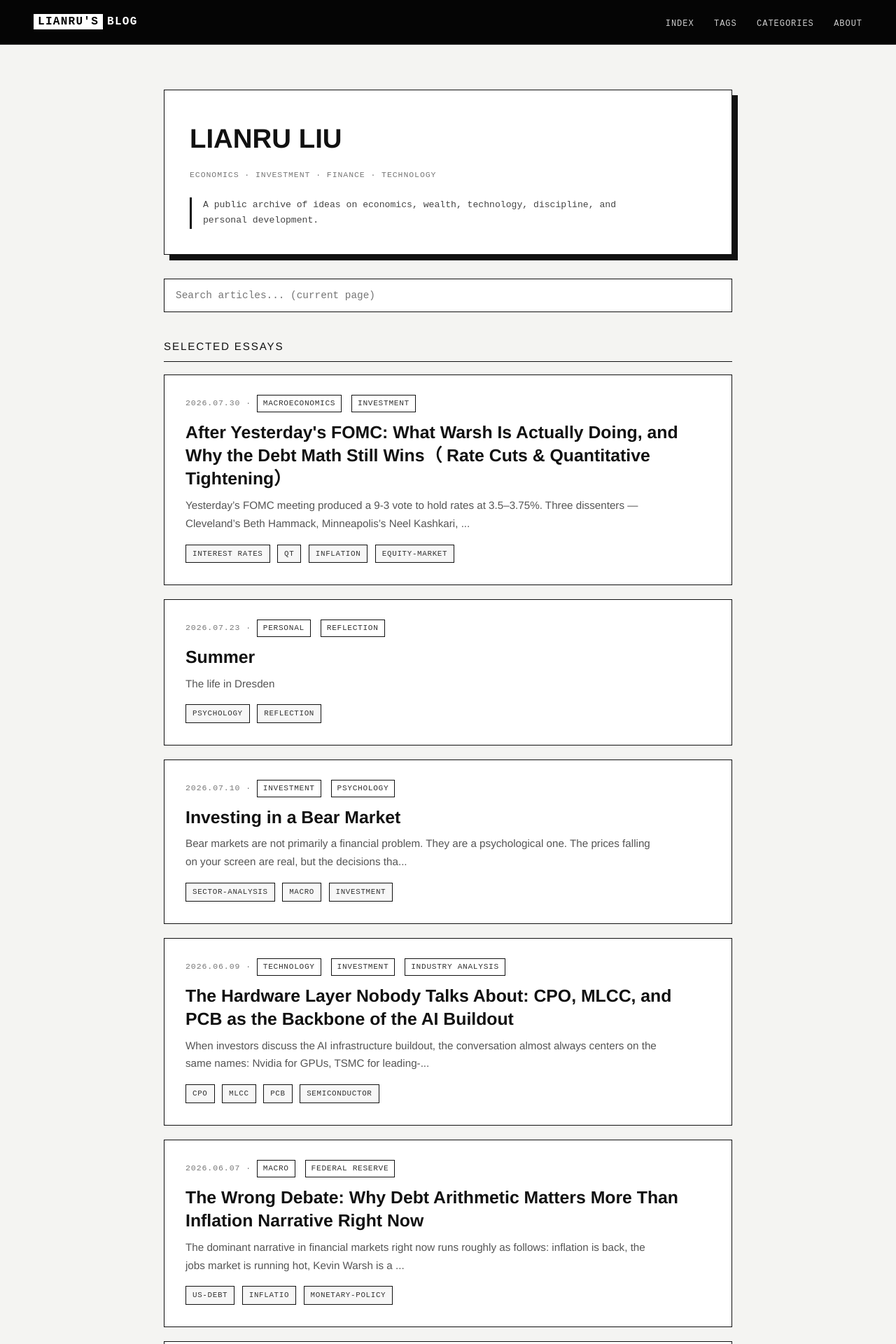
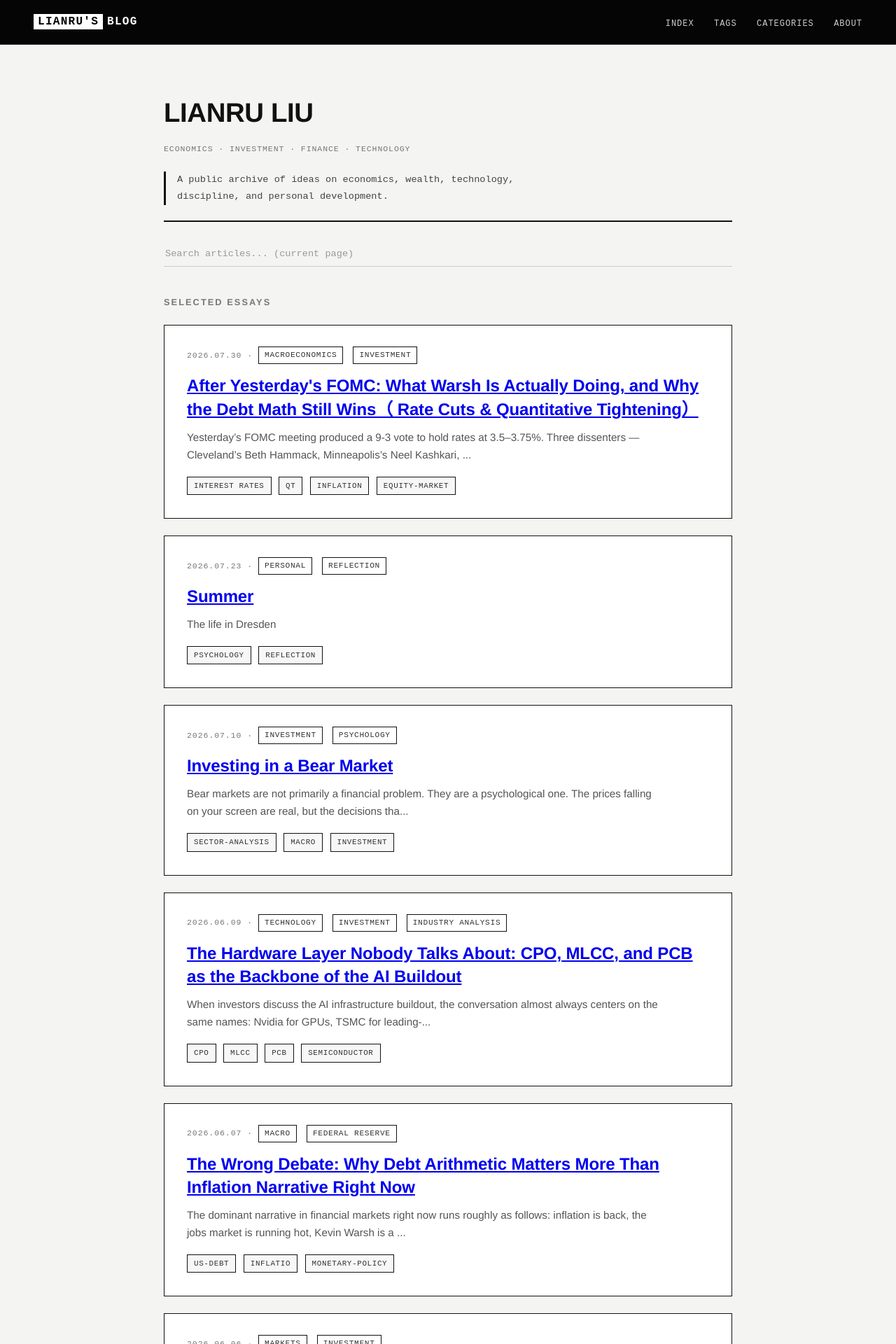
Before and after one commit to LianruLiu/LianruLiu.github.io, a Jekyll site: the page built from index.html, in a window 1280 px wide. Shown: the top 1920 px of the page at 70% size. Built offline with Jekyll 4.4.1, drawn with Linux system fonts in a browser that asks for light colours; the list of posts is cut into pages by our own code.

Commit message:
Update default.html

```diff
--- a/_layouts/default.html
+++ b/_layouts/default.html
@@ -99,67 +99,77 @@
     }
 
 .intro-box {
-      border: 1px solid var(--border);
-      background: var(--card);
-      padding: 36px;
-      margin-bottom: 34px;
-      box-shadow: 8px 8px 0 #111;
+  border: none;
+  background: transparent;
+  padding: 0 0 32px;
+  margin-bottom: 40px;
+  box-shadow: none;
+  border-bottom: 2px solid var(--border);
 }
 
-    .intro-box h2 {
-      font-size: 1.2rem;
-      letter-spacing: 0.04em;
-      margin-bottom: 18px;
+.intro-box h1 {
+  letter-spacing: -0.01em;
+  font-weight: 900;
 }
 
 .intro-quote {
   font-family: "Courier New", monospace;
-      font-size: 0.82rem;
+  font-size: 0.85rem;
   color: #444;
   border-left: 3px solid #111;
   padding-left: 16px;
-      max-width: 620px;
+  max-width: 560px;
+  line-height: 1.75;
 }
 
 .section-title {
-      font-size: 0.95rem;
+  font-size: 0.8rem;
+  font-weight: 700;
   text-transform: uppercase;
-      letter-spacing: 0.12em;
-      margin: 36px 0 18px;
-      border-bottom: 1px solid #111;
-      padding-bottom: 8px;
+  letter-spacing: 0.16em;
+  color: var(--muted);
+  margin: 0 0 22px;
+  padding-bottom: 0;
+  border-bottom: none;
 }
 
 .search-wrapper {
-      margin: 28px 0 32px;
+  margin: 0 0 40px;
 }
 
 .search-input {
   width: 100%;
-      padding: 15px 16px;
-      border: 1px solid #111;
-      background: #fff;
+  padding: 10px 2px;
+  border: none;
+  border-bottom: 1px solid #ccc;
+  background: transparent;
   font-family: "Courier New", monospace;
-      font-size: 0.9rem;
+  font-size: 0.85rem;
   outline: none;
+  transition: border-color 0.15s ease;
+}
+
+.search-input::placeholder {
+  color: #999;
 }
 
 .search-input:focus {
-      box-shadow: 5px 5px 0 #111;
+  border-bottom: 1px solid #111;
+  box-shadow: none;
 }
 
 .post-card {
   background: var(--card);
   border: 1px solid #111;
-      padding: 28px 30px;
-      margin-bottom: 20px;
+  padding: 30px 32px;
+  margin-bottom: 24px;
   cursor: pointer;
-      transition: all 0.18s ease;
+  transition: transform 0.18s ease, box-shadow 0.18s ease;
 }
 
 .post-card:hover {
-      transform: translateY(-3px);
-      box-shadow: 7px 7px 0 #111;
+  transform: translate(-2px, -2px);
+  box-shadow: 6px 6px 0 #111;
 }
 
 .post-meta {
@@ -168,25 +178,35 @@
   color: var(--muted);
   text-transform: uppercase;
   letter-spacing: 0.08em;
-      margin-bottom: 12px;
+  margin-bottom: 14px;
+  display: flex;
+  flex-wrap: wrap;
+  align-items: center;
+  gap: 8px;
 }
 
 .post-title {
-      font-size: 1.55rem;
-      line-height: 1.35;
+  font-size: 1.5rem;
+  line-height: 1.4;
   font-weight: 800;
-      margin-bottom: 8px;
-    }
-
-    .post-title a {
-      color: #111;
-      text-decoration: none;
+  letter-spacing: -0.005em;
+  margin-bottom: 10px;
 }
 
 .post-excerpt {
   color: #555;
   font-size: 0.95rem;
+  line-height: 1.65;
   max-width: 680px;
+}
+
+.post-card .tag-list {
+  margin-top: 16px;
+}
+
+.intro-box {
+  padding-bottom: 22px;
+  margin-bottom: 28px;
 }
 
     .article {
```
Lines whose indentation alone changed are shown as unchanged.
